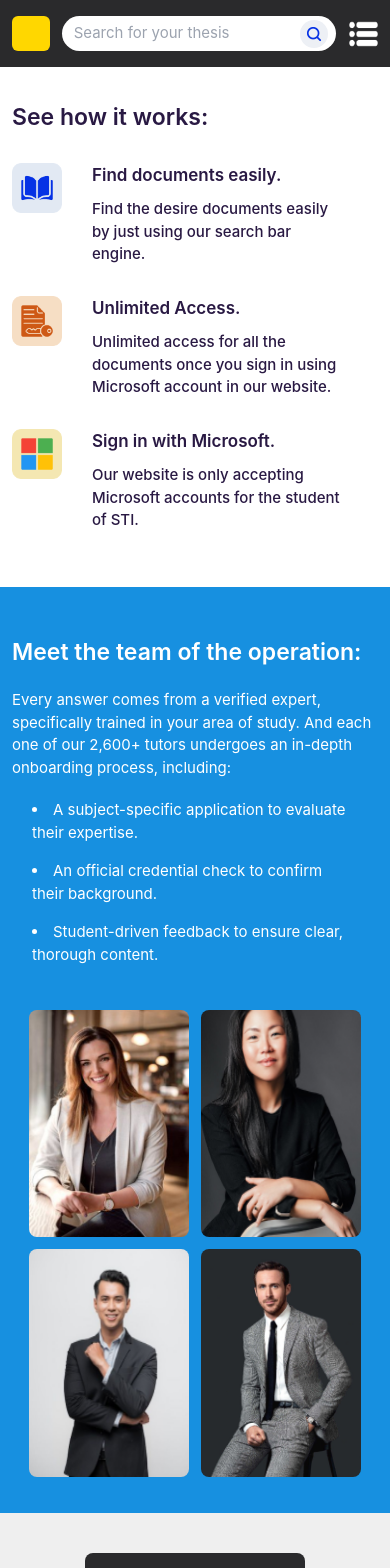
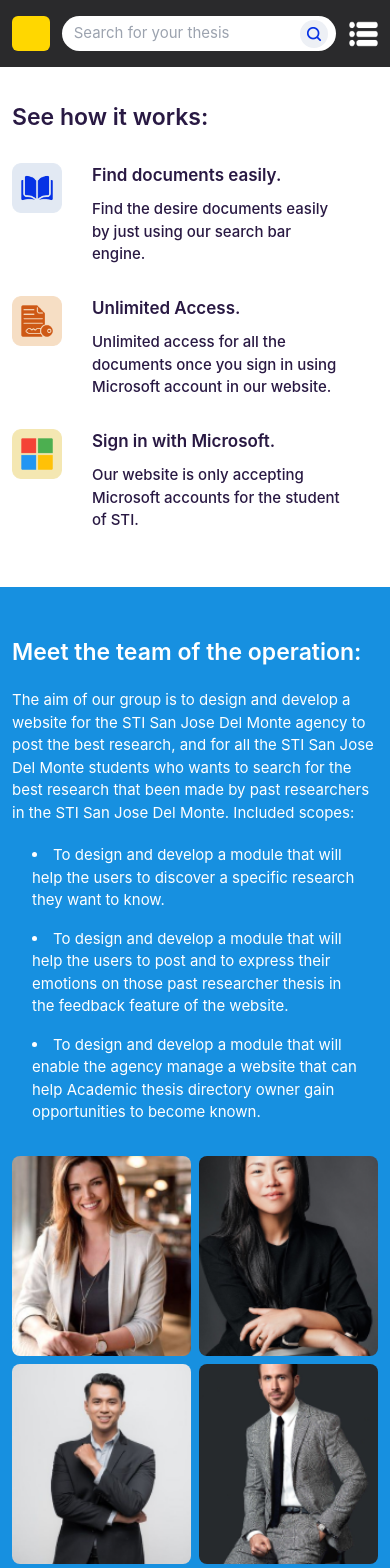
Before and after one commit to TechGitMaster/directory_client, a React (Create React App) app in the folder client/: page /About in a window 390 px wide. Shown: the top 1568 px of the page. Built offline with nearby package versions, Linux system fonts and the light colour scheme.

Commit message:
update final info for about page

```diff
--- a/client/src/Pages/About/index.css
+++ b/client/src/Pages/About/index.css
@@ -75,9 +75,3 @@
         display: block;
     }
 }
-
-@media (max-width:423px){
-    .mgF{
-        width:160px;
-    }
-}
--- a/client/src/Pages/About/index.tsx
+++ b/client/src/Pages/About/index.tsx
@@ -41,11 +41,11 @@ const About: React.FC = () => {
                 <div className='mx-auto max-w-[1250px] flex omD'>
                     <div className='w-[50%] py-3 womD'>
                         <p className='font-semibold lg:text-[28px] md:text-[28px] text-[23px] text-white mb-5'>Meet the team of the operation:</p>
-                        <p className='text-white text-[17px] infoomD'>Every answer comes from a verified expert, specifically trained in your area of study. And each one of our 2,600+ tutors undergoes an in-depth onboarding process, including:</p>
+                        <p className='text-white text-[17px] infoomD'>The aim of our group is to design and develop a website for the STI San Jose Del Monte agency to post the best research, and for all the STI San Jose Del Monte students who wants to search for the best research that been made by past researchers in the STI San Jose Del Monte. Included scopes:</p>
                         <div className='m-5'>
-                            <li className='text-white text-[17px] mb-4 infoomD'>A subject-specific application to evaluate their expertise.</li>
-                            <li className='text-white text-[17px] mb-4 infoomD'>An official credential check to confirm their background.</li>
-                            <li className='text-white text-[17px] mb-4 infoomD'>Student-driven feedback to ensure clear, thorough content.</li>
+                            <li className='text-white text-[17px] mb-4 infoomD'>To design and develop a module that will help the users to discover a specific research they want to know.</li>
+                            <li className='text-white text-[17px] mb-4 infoomD'>To design and develop a module that will help the users to post and to express their emotions on those past researcher thesis in the feedback feature of the website.</li>
+                            <li className='text-white text-[17px] mb-4 infoomD'>To design and develop a module that will enable the agency manage a website that can help Academic thesis directory owner gain opportunities to become known.</li>
                         </div>
                     </div>
                     <div className='w-[50%] womD'>
@@ -53,24 +53,24 @@ const About: React.FC = () => {
                         <div className='block disPlayP'>
                             <div className='flex justify-center items-center'>
                                 <div>
-                                    <img src={ member1 } alt="members" className='rounded-lg'/>
+                                    <img src={ member1 } alt="members" className='rounded-lg h-[266px] object-cover'/>
                                 </div>
                                 <div className='mx-4'>
-                                    <img src={ member2 } alt="members" className='rounded-lg mb-4'/>
-                                    <img src={ member3 } alt="members" className='rounded-lg'/>
+                                    <img src={ member2 } alt="members" className='rounded-lg mb-4 h-[199px] object-cover'/>
+                                    <img src={ member3 } alt="members" className='rounded-lg h-[199px] object-cover'/>
                                 </div>
                                 <div>
-                                    <img src={ member4 } alt="members" className='rounded-lg'/>
+                                    <img src={ member4 } alt="members" className='rounded-lg h-[266px] object-cover'/>
                                 </div>
                             </div>
                         </div>
 
                         <div className='hidden disPlayP2'>
-                            <div className='w-[100%] flex flex-wrap justify-center'>
-                            <img src={ member1 } alt="members" className='w-[175px] rounded-lg mt-3 mgF'/>
-                            <img src={ member2 } alt="members" className='w-[175px] rounded-lg ml-3 mt-3 mgF'/>
-                            <img src={ member3 } alt="members" className='w-[175px] rounded-lg ml-3 mt-3 mgF'/>
-                            <img src={ member4 } alt="members" className='w-[175px] rounded-lg mx-3 mt-3 mgF'/>
+                            <div className='w-[100%] grid gap-2 sm:grid-cols-4 grid-cols-2 items-center'>
+                                <img src={ member1 } alt="members" className='w-full max-h-[200px] object-cover rounded-lg'/>
+                                <img src={ member2 } alt="members" className='w-full max-h-[200px] object-cover rounded-lg'/>
+                                <img src={ member3 } alt="members" className='w-full max-h-[200px] object-cover rounded-lg'/>
+                                <img src={ member4 } alt="members" className='w-full max-h-[200px] object-cover rounded-lg'/>
                             </div>
                         </div>
                     </div>
```
